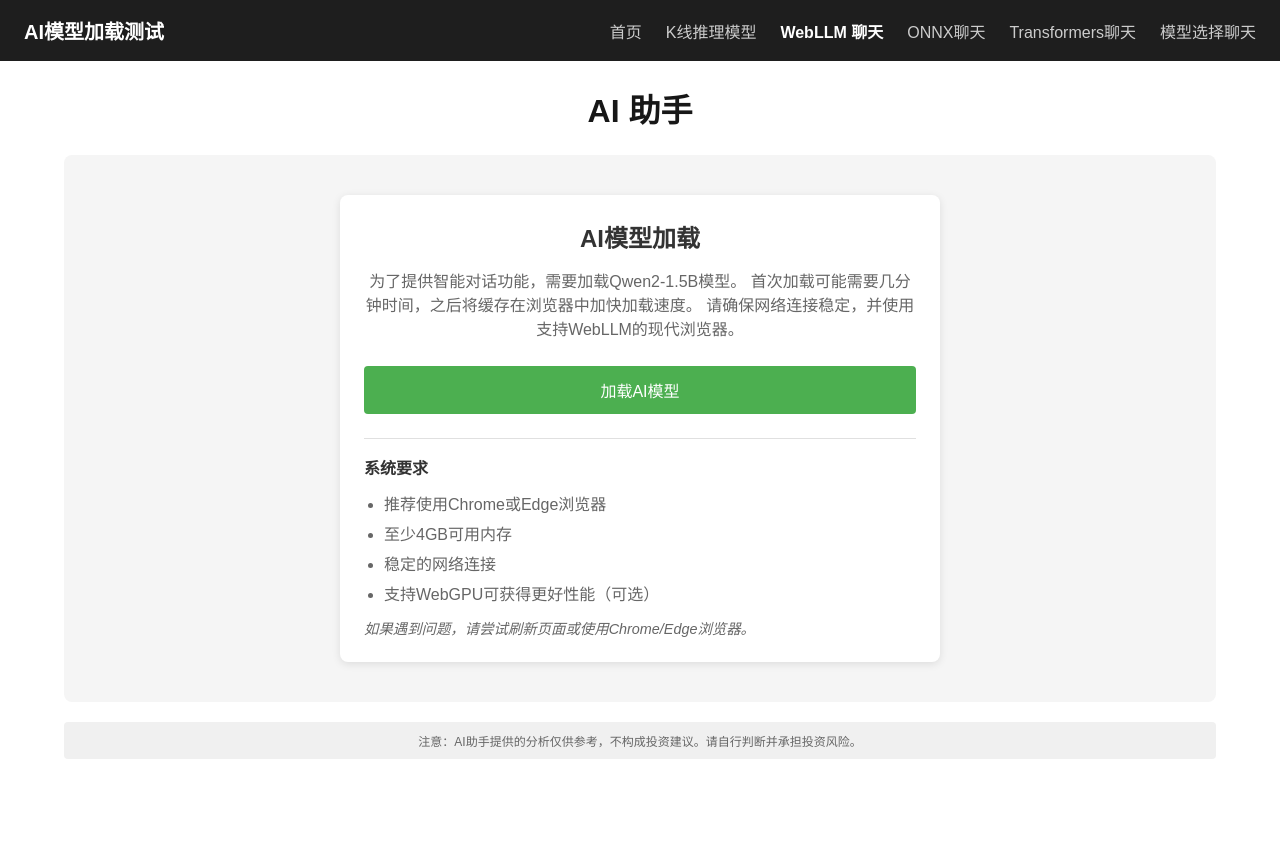
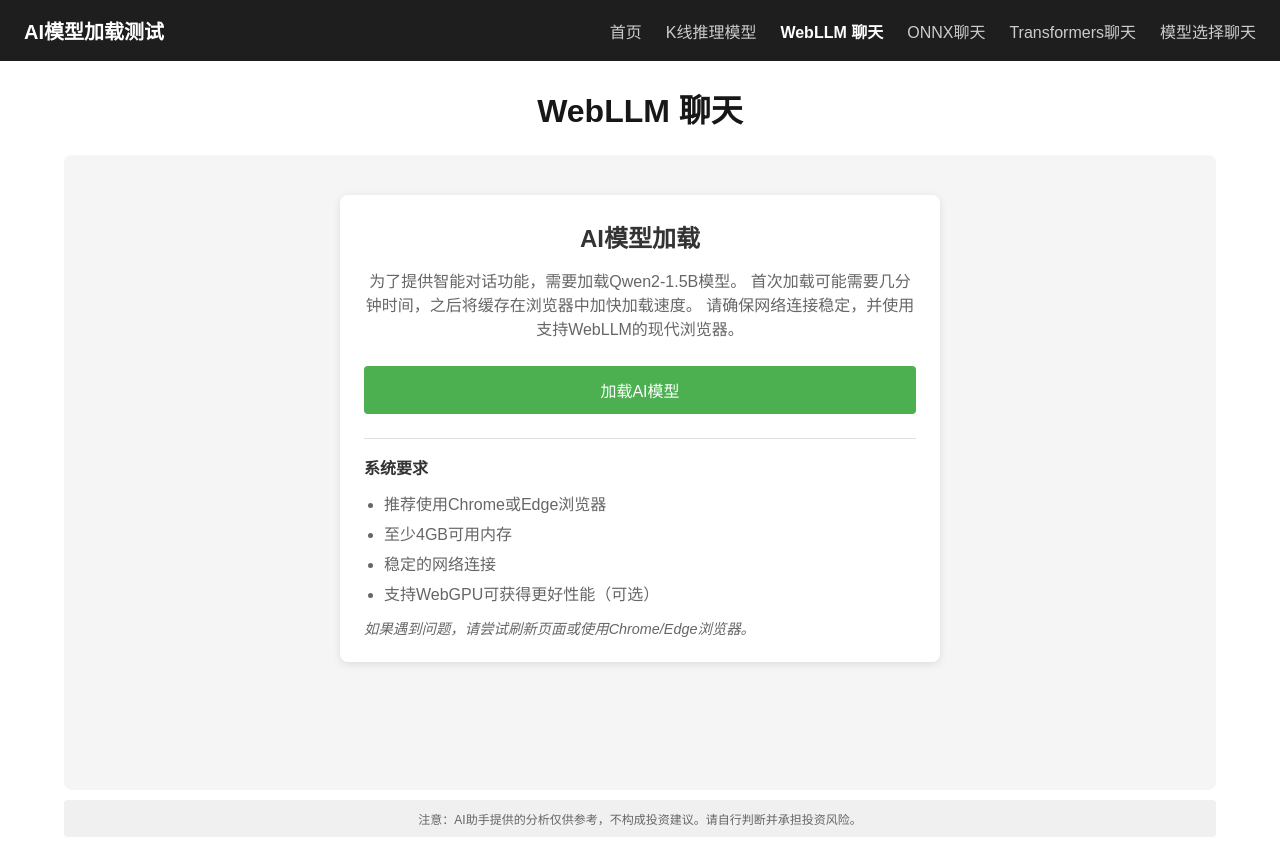
Before and after one commit to xiaomabenteng2015/kline-wasm-react, a Next.js app: page /views/ai in a window 1280 px wide. Before the commit the page ends 800 px from the top, so only its background shows below. Built offline with nearby package versions, Linux system fonts and the light colour scheme.

Commit message:
微调UI

```diff
--- a/app/styles/AIPage.module.css
+++ b/app/styles/AIPage.module.css
@@ -2,7 +2,7 @@
   padding: 24px;
   max-width: 1200px;
   margin: 0 auto;
-  min-height: calc(100vh - 80px);
+  min-height: 100vh;
   display: flex;
   flex-direction: column;
 }
@@ -11,6 +11,7 @@
   margin-bottom: 24px;
   color: var(--foreground);
   text-align: center;
+  flex-shrink: 0;
 }
 
 .content {
@@ -20,8 +21,7 @@
   background-color: #f5f5f5;
   border-radius: 8px;
   padding: 20px;
-  margin-bottom: 20px;
-  min-height: 500px;
+  min-height: 0; /* 允许内容收缩 */
 }
 
 .disclaimer {
@@ -31,6 +31,8 @@
   padding: 10px;
   background-color: #f0f0f0;
   border-radius: 4px;
+  flex-shrink: 0;
+  margin-top: 10px;
 }
 
 /* 响应式设计 */
--- a/app/styles/ChatInterface.module.css
+++ b/app/styles/ChatInterface.module.css
@@ -1,8 +1,15 @@
+.container {
+  display: flex;
+  flex-direction: column;
+  height: 100%;
+  min-height: 600px;
+}
+
 .chatContainer {
   display: flex;
   flex-direction: column;
   height: 100%;
-  min-height: 500px;
+  min-height: 600px;
 }
 
 .messageList {
@@ -53,6 +60,7 @@
   background-color: white;
   border-top: 1px solid #e0e0e0;
   border-radius: 0 0 8px 8px;
+  flex-shrink: 0; /* 确保输入框不会被压缩 */
 }
 
 .messageInput {
@@ -120,10 +128,12 @@
 }
 
 @keyframes typingAnimation {
-  0%, 80%, 100% {
+  0%,
+  80%,
+  100% {
     transform: scale(0);
   }
   40% {
-    transform: scale(1.0);
+    transform: scale(1);
   }
 }
--- a/app/views/ai/page.tsx
+++ b/app/views/ai/page.tsx
@@ -89,7 +89,7 @@
         return (
             <ErrorBoundary>
                 <div className={styles.container}>
-                    <h1 className={styles.title}>AI 助手</h1>
+                    <h1 className={styles.title}>WebLLM 聊天</h1>
                     <div className={styles.content}>
                         <div style={{ textAlign: 'center', padding: '2rem' }}>
                             <p>正在初始化AI服务...</p>
@@ -103,7 +103,7 @@
     return (
         <ErrorBoundary>
             <div className={styles.container}>
-                <h1 className={styles.title}>AI 助手</h1>
+                <h1 className={styles.title}>WebLLM 聊天</h1>
 
                 <div className={styles.content}>
                     {!modelReady && (
```
